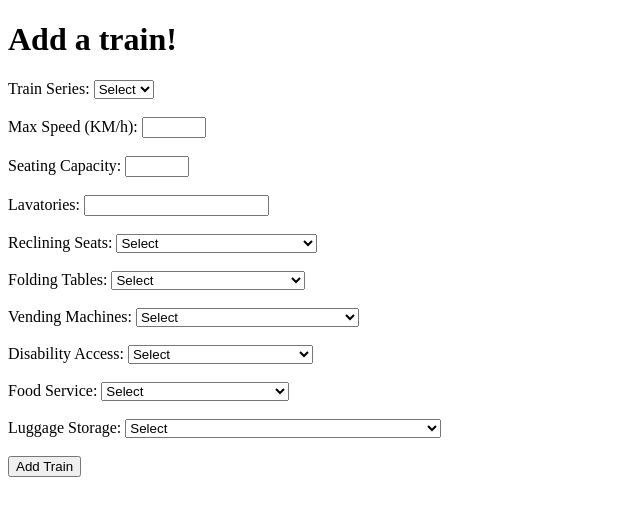
After one commit to jeanmaxcacacho/csci41g-SirIanFanClub-ProjectDeliv2, a Flask app: template app/templates/adminpages/add_train.html in a window 1280 px wide. The commit adds this page. Shown: the top 516 px of the page, without its empty margins (0-640 px from the left). Run offline with Flask 3, Linux system fonts and the light colour scheme; the template is opened without the code that fills it, so the values that code supplies are empty.

Commit message:
add train page implemented, add crew page skeleton

```diff
--- /dev/null
+++ b/app/templates/adminpages/add_train.html
@@ -0,0 +1,76 @@
+{% extends "base.html" %}
+
+{% block body %}
+    <h1>Add a train!</h1>
+    <form action="/addtrain" method="post">
+        <label for="train_series">Train Series: </label>
+        <select name="train_series" required>
+            <option value="" disabled selected>Select</option>
+            <option value="S">S</option>
+            <option value="A">A</option>
+        </select>
+        <br><br>
+
+        <label for="max_speed">Max Speed (KM/h): </label>
+        <input name="max_speed" type="number" min="60" max="120">
+        <br><br>
+
+        <label for="seating_capacity">Seating Capacity: </label>
+        <input name="seating_capacity" type="number" min="100" max="200">
+        <br><br>
+
+        <label for="lavatories">Lavatories: </label>
+        <input name="lavatories" type="number" min="2">
+        <br><br>
+
+        <label for="reclining_seats">Reclining Seats: </label>
+        <select name="reclining_seats" required>
+            <option value="" disabled selected>Select</option>
+            <option value="Y">Has reclining seats.</option>
+            <option value="N">Does not have reclining seats.</option>
+        </select>
+        <br><br>
+
+        <label for="folding_tables">Folding Tables: </label>
+        <select name="folding_tables" required>
+            <option value="" disabled selected>Select</option>
+            <option value="Y">Has folding tables.</option>
+            <option value="N">Does not have folding tables.</option>
+        </select>
+        <br><br>
+
+        <label for="vending_machines">Vending Machines: </label>
+        <select name="vending_machines" required>
+            <option value="" disabled selected>Select</option>
+            <option value="Y">Has vending machines.</option>
+            <option value="N">Does not have vending machines.</option>
+        </select>
+        <br><br>
+
+        <label for="disability_access">Disability Access: </label>
+        <select name="disability_access" required>
+            <option value="" disabled selected>Select</option>
+            <option value="Y">Is accessible for PWDs.</option>
+            <option value="N">Is not accessible for PWDs.</option>
+        </select>
+        <br><br>
+
+        <label for="food_service">Food Service: </label>
+        <select name="food_service" required>
+            <option value="" disabled selected>Select</option>
+            <option value="Y">Has food service.</option>
+            <option value="N">Does not have food service.</option>
+        </select>
+        <br><br>
+
+        <label for="luggage_storage">Luggage Storage: </label>
+        <select name="luggage_storage" required>
+            <option value="" disabled selected>Select</option>
+            <option value="Y">Has luggage storage accommodations.</option>
+            <option value="N">Does not have luggage storage accommodations.</option>
+        </select>
+        <br><br>
+
+        <button type="submit">Add Train</button>
+    </form>
+{% endblock %}
--- a/app/templates/adminpages/admin.html
+++ b/app/templates/adminpages/admin.html
@@ -6,8 +6,7 @@
     <h3>All Trains</h3>
     <a href='/addtrain'>Add Train</a>
     {% if trains %}
-        <ol>
-        </ol>
+        <h4>There is at least one train I am just too lazy to render it rn.</h4>
     {% else %}
         <h4>There are no trains recorded yet in the database.</h4>
     {% endif %}
```
Also changed, not shown: app/templates/adminpages/add_crew.html (added, +7 -0 lines).
